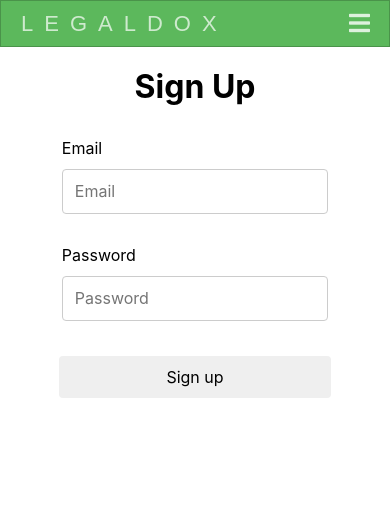
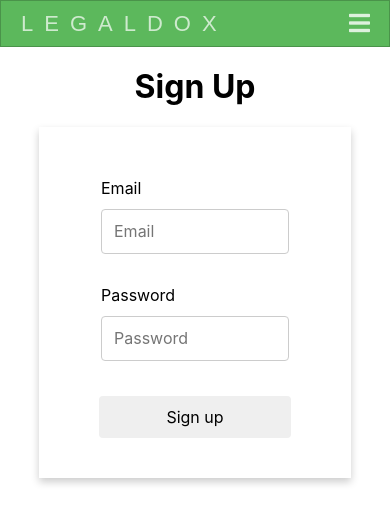
Before and after one commit to jbvance/thinkful-react-capstone-client, a React (Create React App) app: page /signup in a window 390 px wide. Shown: the top 524 px of the page. Built offline with nearby package versions, Linux system fonts and the light colour scheme; no server answers.

Commit message:
update styles

```diff
--- a/src/components/auth/auth-form.js
+++ b/src/components/auth/auth-form.js
@@ -25,7 +25,7 @@ export class AuthForm extends Component {
             <div>
                 <h1 className="title-header">{this.props.title}</h1>
                 {this.props.errorMessage && <div className="alert alert-danger alert-danger-box alert-center">{this.props.errorMessage}</div>}
-                <form onSubmit={handleSubmit(this.onSubmit)}>
+                <form className="card" onSubmit={handleSubmit(this.onSubmit)}>
                     <Field
                         name="email"
                         id="email"
--- a/src/components/dpoa/dpoa-agents.js
+++ b/src/components/dpoa/dpoa-agents.js
@@ -47,7 +47,7 @@ const renderAgents = ({ fields, meta: { error, submitFailed } }) => (
 const DpoaAgents = props => {
   const { handleSubmit, submitting } = props
   return (
-    <form onSubmit={handleSubmit}>
+    <form className="card" onSubmit={handleSubmit}>
     <FieldArray name="agents" component={renderAgents} />
     <div className="wizard-btn-row">
       <button onClick={props.previousPage} className="btn btn-wizard previous">Previous</button>
--- a/src/components/dpoa/dpoa-profile.js
+++ b/src/components/dpoa/dpoa-profile.js
@@ -6,7 +6,7 @@ import { renderField } from '../utils';
 const DpoaProfile = props => {
   const { handleSubmit } = props
   return (
-    <form onSubmit={handleSubmit}>
+    <form className="card" onSubmit={handleSubmit}>
       <Field
         name="fullName"
         type="text"
--- a/src/components/dpoa/effective-now.js
+++ b/src/components/dpoa/effective-now.js
@@ -5,7 +5,7 @@ import validate from './validate';
 const EffectiveNow = props => {
     const { handleSubmit, submitting } = props
     return (
-      <form onSubmit={handleSubmit}>
+      <form className="card" onSubmit={handleSubmit}>
       <div>
         <label>When should this document become effective?</label>
         <div>
--- a/src/index.css
+++ b/src/index.css
@@ -73,6 +73,18 @@ label {
   background-color: #45a049;
 } */
 
+.card {
+  box-shadow: 0 4px 8px 0 rgba(0,0,0,0.2);
+  transition: 0.3s;
+  max-width: 700px;
+  margin: 0 auto;
+
+}
+
+form.card {
+  padding: 40px;
+}
+
 div.alert-danger:before, span.alert-danger:before {
   font-family: "Font Awesome 5 Free";
   content: "\f06a";
@@ -80,15 +92,6 @@ div.alert-danger:before, span.alert-danger:before {
   padding-right: 3px;
   vertical-align: middle;
   font-weight:900;
-}
-
-/* Responsive layout for grid */
- @media screen and (max-width: 600px) {
-
-  .btn-submit, .btn {
-    width: 100%;
-    margin-top: 15px;
-  }
 }
 
 .navbar {
@@ -326,3 +329,12 @@ form ul li > button:before {
     cursor: pointer;
   }
 } /* END MEDIA QUERY */
+
+/* Responsive layout for grid */
+@media screen and (max-width: 600px) {
+
+  .btn, .btn-submit, .btn-wizard {
+    width: 100%;
+    margin-top: 15px;
+  }
+}
```
